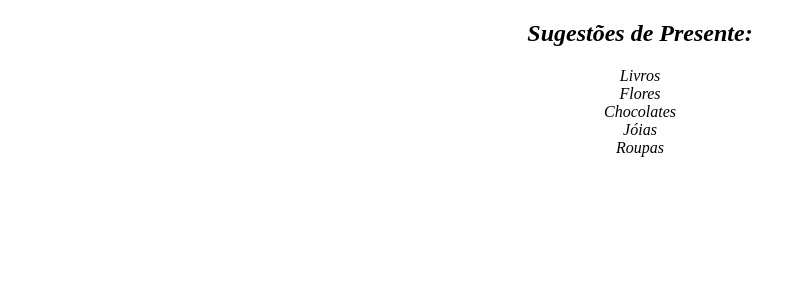
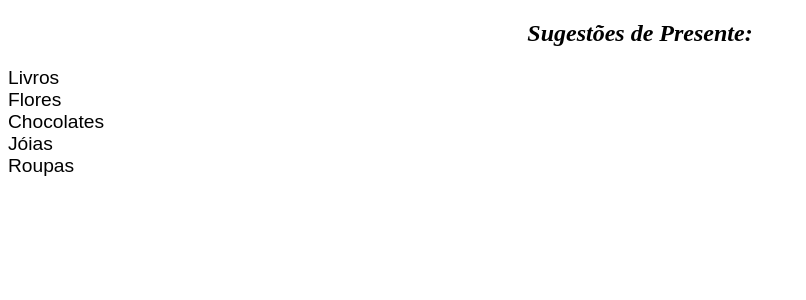
Before and after one commit to luisalves23/clone-tabnews, a Next.js app: page / in a window 1280 px wide. Shown: the top 300 px of the page, without its empty margins (0-806 px from the left). Built offline with nearby package versions, Linux system fonts and the light colour scheme.

Commit message:
Update index.js

```diff
--- a/pages/index.js
+++ b/pages/index.js
@@ -11,20 +11,22 @@ function Home() {
   ];
 
   const listaDePresentes = presentes.map((presente, index) => (
-    <li key={index}>{presente}</li>
+    <li key={index} style={{ fontSize: '1.2em', fontFamily: 'Arial, sans-serif' }}>
+      {presente}
+    </li>
   ));
 
-  const estilo = {
+  const estiloTitulo = {
     textAlign: 'center', // Centralizar o texto
-    fontFamily: 'cursive', // Usar uma fonte cursiva (por exemplo, 'cursive')
+    fontFamily: 'cursive', // Usar uma fonte cursiva para o título
     fontStyle: 'italic', // Definir estilo como itálico
     // Adicione mais estilos conforme necessário
   };
 
   return (
     <div>
-      <h2 style={estilo}>Sugestões de Presente:</h2>
-      <ul style={{ ...estilo, listStyleType: 'none', padding: 0 }}>
+      <h2 style={estiloTitulo}>Sugestões de Presente:</h2>
+      <ul style={{ listStyleType: 'none', padding: 0 }}>
         {listaDePresentes}
       </ul>
     </div>
```
